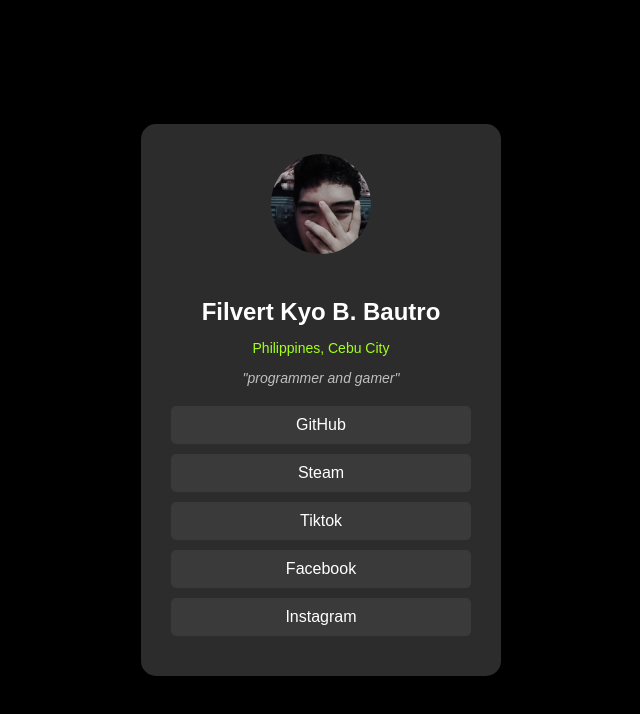
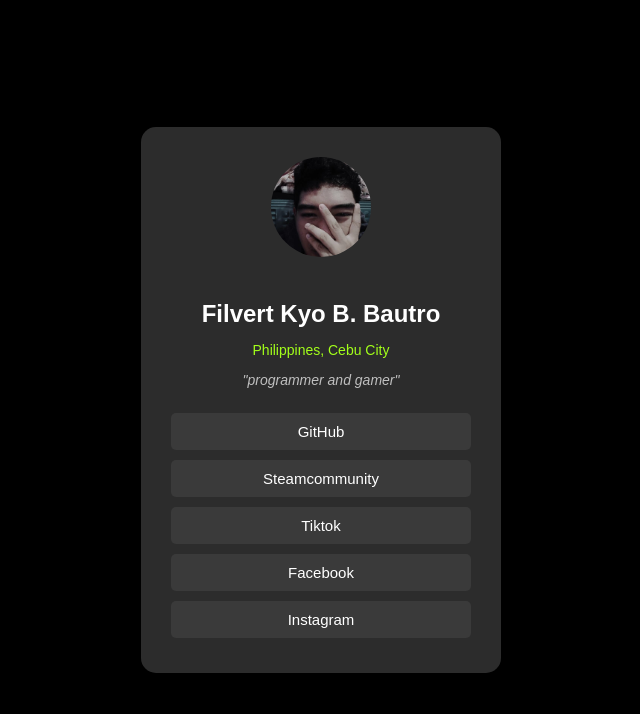
Before and after one commit to Bautro0221/HTML-PROFILEE, a plain HTML site: page index.html in a window 1280 px wide. Shown: the whole page, without its empty margins (319-959 px from the left). Drawn offline with Linux system fonts and the light colour scheme.

Commit message:
im changing

```diff
--- a/index.html
+++ b/index.html
@@ -49,36 +49,35 @@ h2 {
             margin-bottom: 20px;
         }
 
-.buttons .btn {
-    display: block;
+        .card button {
             background-color: #3a3a3a;
-    color: #fff;
-    padding: 10px;
+            color: white;
+            border: none;
+            padding: 10px 20px;
+            margin: 5px 0;
             border-radius: 5px;
-    text-decoration: none;
-    margin: 10px 0;
-    transition: background-color 0.3s;
+            width: 100%;
+            font-size: 15px;
         }
 
-.buttons .btn:hover {
+        .card button:hover {
             background-color: #5a5a5a;
         }
-
+        .card button:active {
+            background-color: #777;}
     </style>
 </head>
 <body>
     <div class="card">
         <img src="image/326388670_717223113174239_5104384816994612409_n.jpg" alt="Profile Picture" class="profile-img">
-        <h2> Filvert Kyo B. Bautro</h2>
+        <h2>Filvert Kyo B. Bautro</h2>
         <p class="location">Philippines, Cebu City</p>
         <p class="bio">"programmer and gamer"</p>
-        <div class="buttons">
-            <a href="https://github.com/Bautro0221" class="btn">GitHub</a>
-            <a href="https://steamcommunity.com/id/iloveyouhalemwamwa/" class="btn">Steam</a>
-            <a href="https://www.tiktok.com/@quearts" class="btn">Tiktok</a>
-            <a href="https://www.facebook.com/K4rt.m4a" class="btn">Facebook</a>
-            <a href="https://www.instagram.com/que_arts1/" class="btn">Instagram</a>
-        </div>
+            <button onclick="document.location='https://github.com/Bautro0221'">GitHub</button>
+            <button onclick="document.location='https://steamcommunity.com/id/iloveyouhalemwamwa/'">Steamcommunity</button>
+            <button onclick="document.location='https://www.tiktok.com/@quearts'">Tiktok</button>
+            <button onclick="document.location='https://www.facebook.com/K4rt.m4a'">Facebook</button>
+            <button onclick="document.location='https://www.instagram.com/que_arts1/'">Instagram</button>
         </div>
 
 </body>
```
Lines whose indentation alone changed are shown as unchanged.
